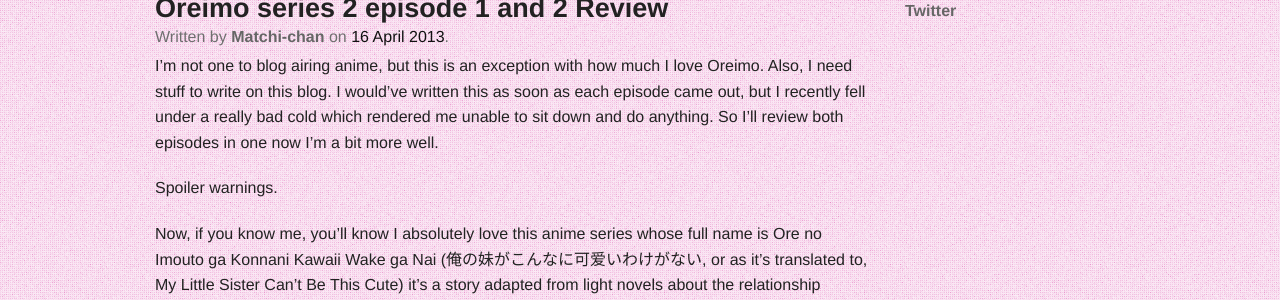
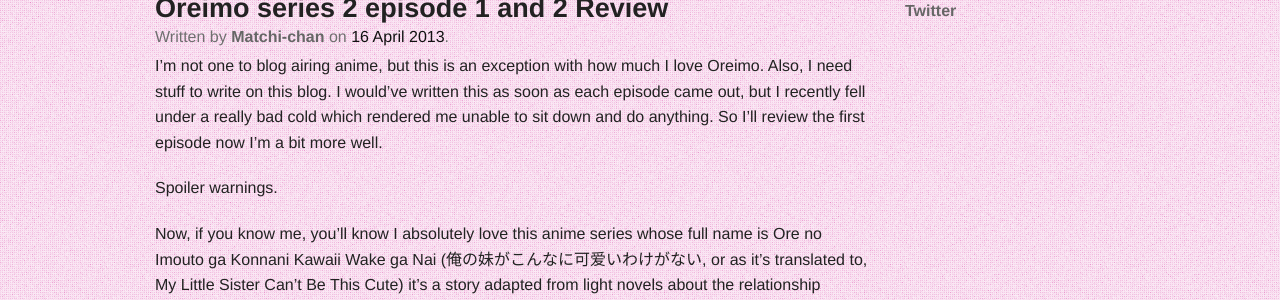
Before and after one commit to Matchi-chan/matchi-chan.github.com, a Jekyll site: the page built from _posts/2013-04-16-Oreimo-series-2-episode-1-review.md, in a window 1280 px wide and 900 px high. Shown: the part 148-448 px from the top of the window. Built offline with Jekyll 4.4.1, drawn with Linux system fonts in a browser that asks for light colours; Markdown is read by kramdown in place of the engine named in the settings; some of the changed text lies outside the part shown.

Commit message:
Change most recent post because too lazy

```diff
--- a/_posts/2013-04-16-Oreimo-series-2-episode-1-and-2-review.md
+++ b/_posts/2013-04-16-Oreimo-series-2-episode-1-review.md
@@ -4,7 +4,7 @@
 title: 'Oreimo series 2 episode 1 and 2 Review'
 ---
 
-I'm not one to blog airing anime, but this is an exception with how much I love Oreimo. Also, I need stuff to write on this blog. I would've written this as soon as each episode came out, but I recently fell under a really bad cold which rendered me unable to sit down and do anything. So I'll review both episodes in one now I'm a bit more well.
+I'm not one to blog airing anime, but this is an exception with how much I love Oreimo. Also, I need stuff to write on this blog. I would've written this as soon as each episode came out, but I recently fell under a really bad cold which rendered me unable to sit down and do anything. So I'll review the first episode now I'm a bit more well.
 
 Spoiler warnings.
 
```
Also changed, not shown: other parts of _posts/2013-04-16-Oreimo-series-2-episode-1-review.md (+0 -2 lines).
